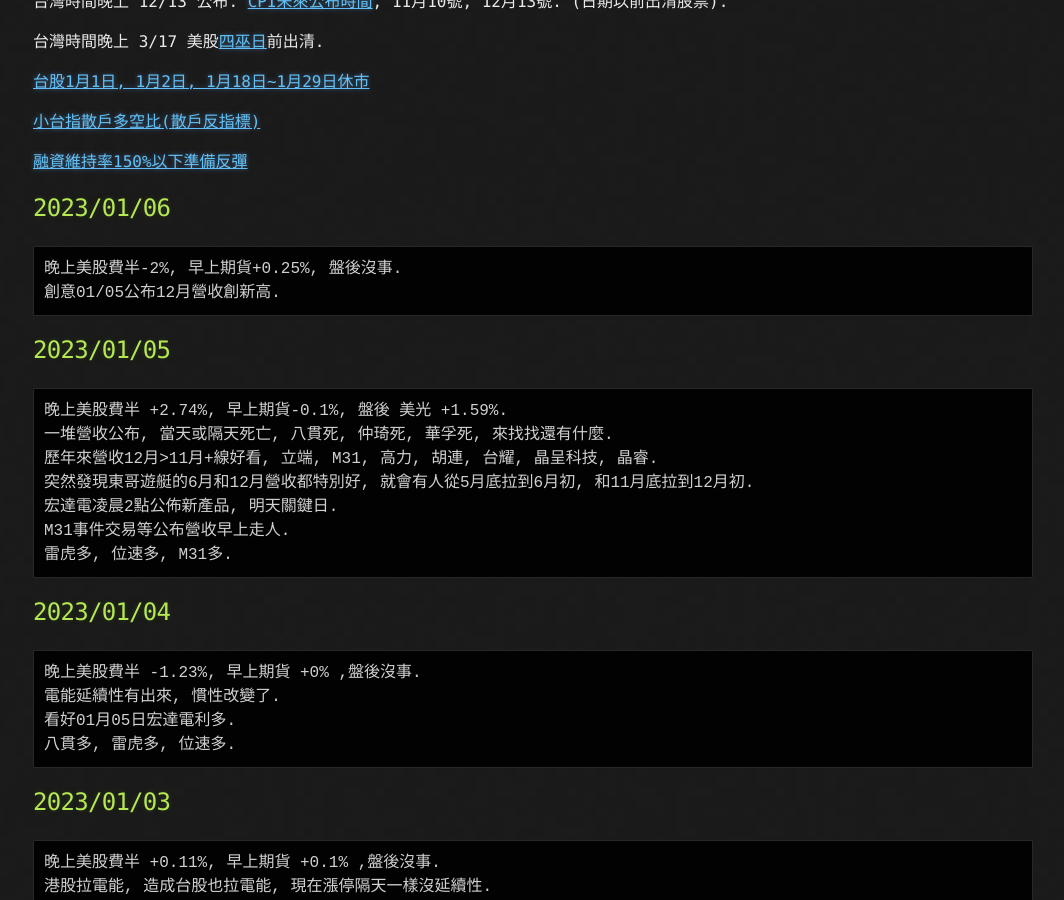
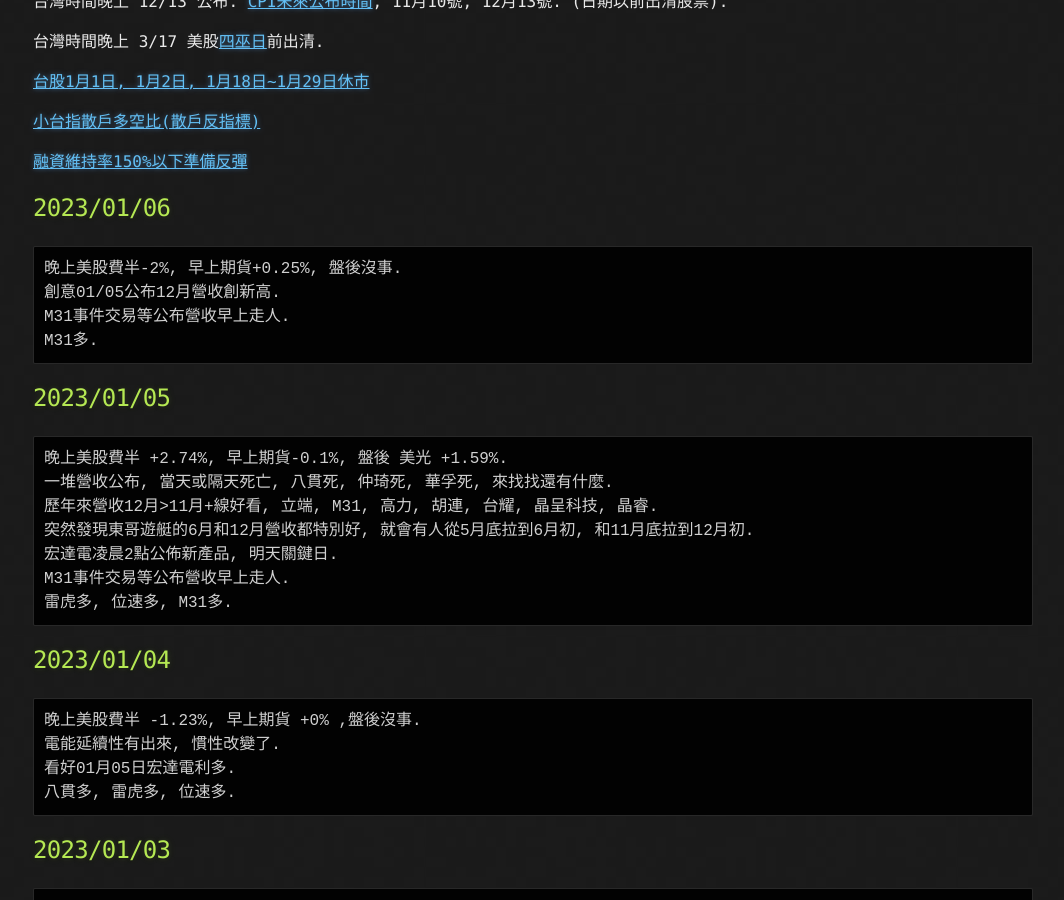
Before and after one commit to lepg5487/Stock_God, a Jekyll site: the page built from index.md, in a window 1280 px wide and 900 px high, scrolled down 428 px. Shown: the whole window, without its empty margins (107-1171 px from the left). Built offline with Jekyll 4.4.1, drawn with Linux system fonts in a browser that asks for light colours; our own code applies the rules of GitHub Pages for plain Markdown files.

Commit message:
Update index.md

````diff
--- a/index.md
+++ b/index.md
@@ -24,6 +24,8 @@
 ```
 晚上美股費半-2%, 早上期貨+0.25%, 盤後沒事.
 創意01/05公布12月營收創新高.
+M31事件交易等公布營收早上走人.
+M31多.
 ```
 
 ## 2023/01/05
````
